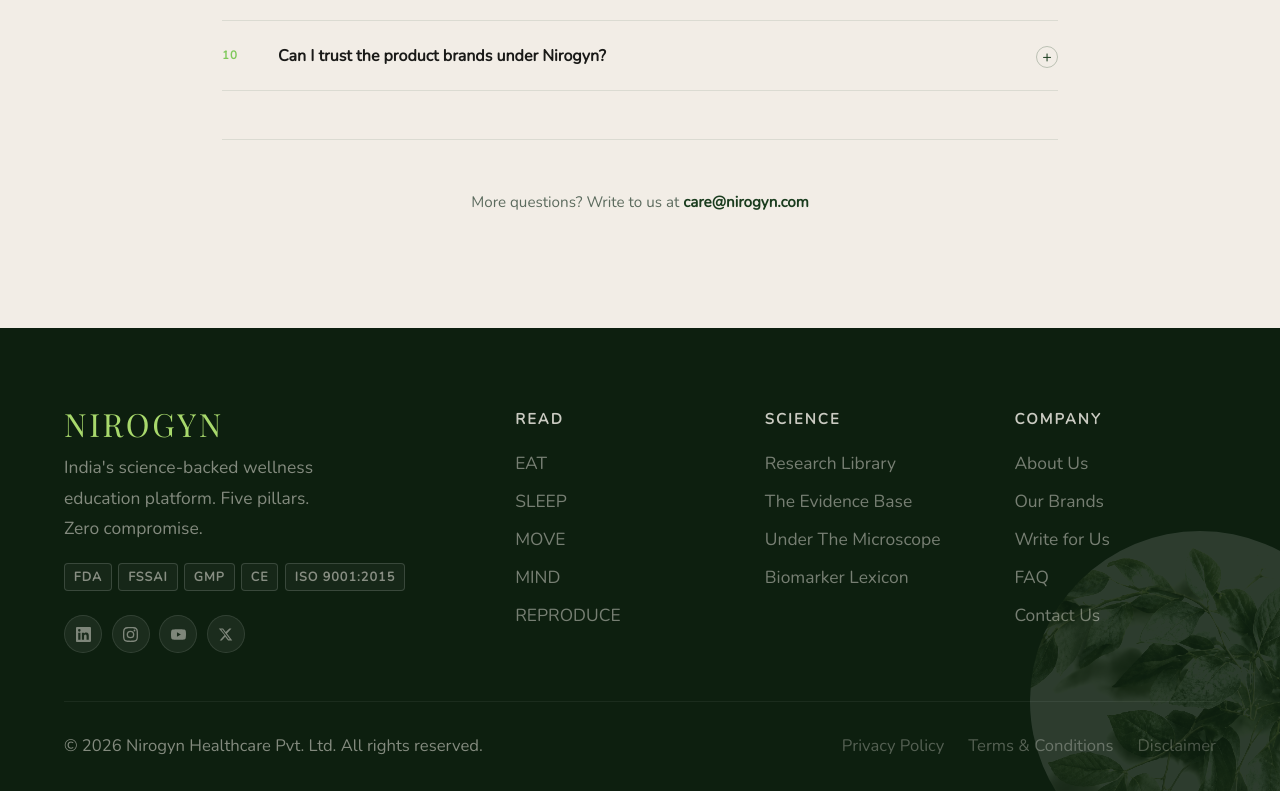
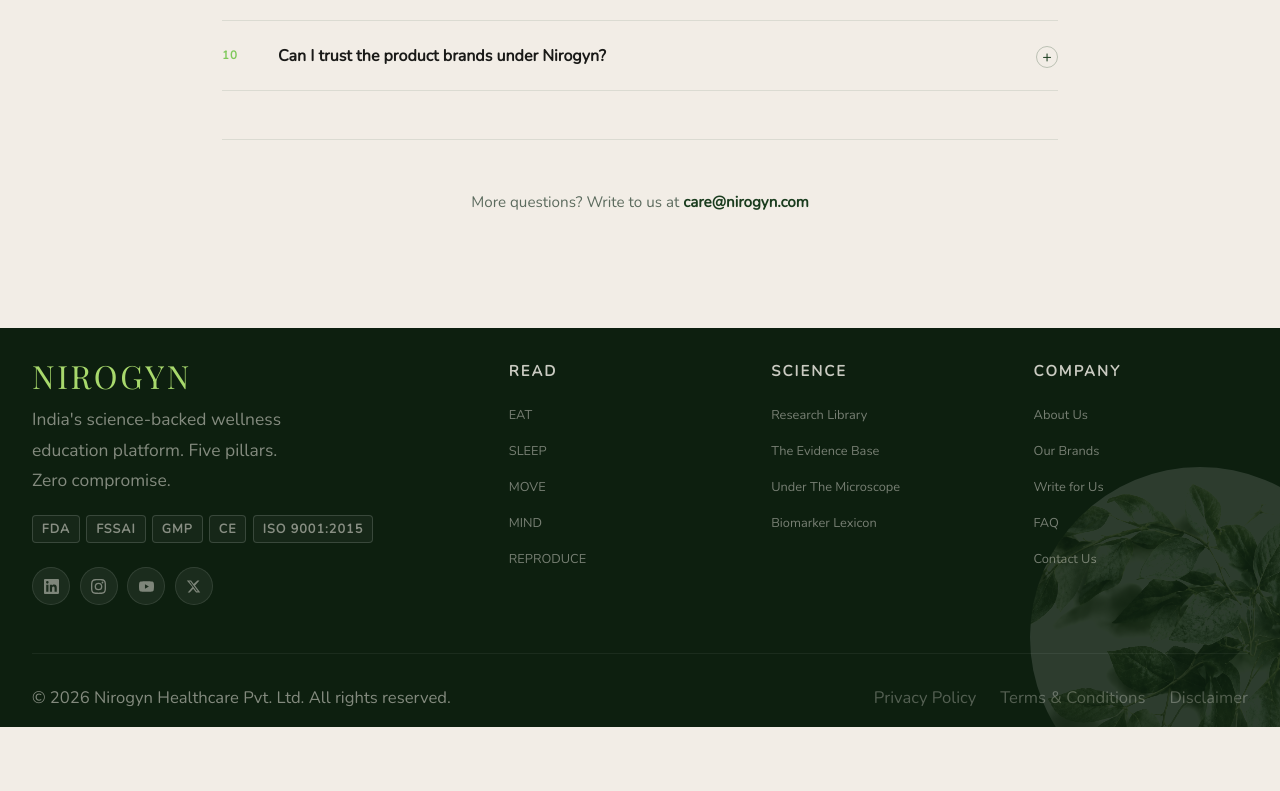
Before and after one commit to Amresh2537/nirogyn, a Next.js app: page /faq in a window 1280 px wide. Shown: the part 1313-2104 px from the top of the page. After the commit the page ends 2040 px from the top, so only its background shows below. Built offline with nearby package versions, Linux system fonts and the light colour scheme.

Commit message:
oksddfsodsss

```diff
--- a/src/app/globals.css
+++ b/src/app/globals.css
@@ -1840,8 +1840,8 @@
 
 footer {
   background: #0d1f0f;
-  padding: 5rem 4rem 2rem;
-  color: rgba(249,245,238,0.5);
+  padding: 2rem 2rem 1rem;
+  color: #f9f5ee80;
 }
 .footer-top {
   display: grid; grid-template-columns: 2fr 1fr 1fr 1fr;
@@ -1910,7 +1910,7 @@
 @media (min-width: 901px) {
   .footer-about { font-size: 1.09rem; }
   .footer-col-title { font-size: 0.93rem; }
-  .footer-links a { font-size: 1.09rem; }
+  .footer-links a { font-size: 0.8rem; }
   .footer-badge { font-size: 0.79rem; }
   .footer-bottom { font-size: 1.04rem; }
   .footer-legal a { font-size: 1.04rem; }
@@ -2216,7 +2216,7 @@
   .nl-faq-a p { padding-left: 1rem; }
   .newsletter-btn { font-size: 1rem; }
   .nl-privacy { font-size: 0.84rem; }
-  footer { padding: 4rem 1.5rem 2rem; }
+  footer { padding: 2rem 2rem 1rem; }
   .footer-about { font-size: 0.86rem; }
   .footer-col-title { font-size: 0.74rem; }
   .footer-links a { font-size: 0.86rem; }
```
